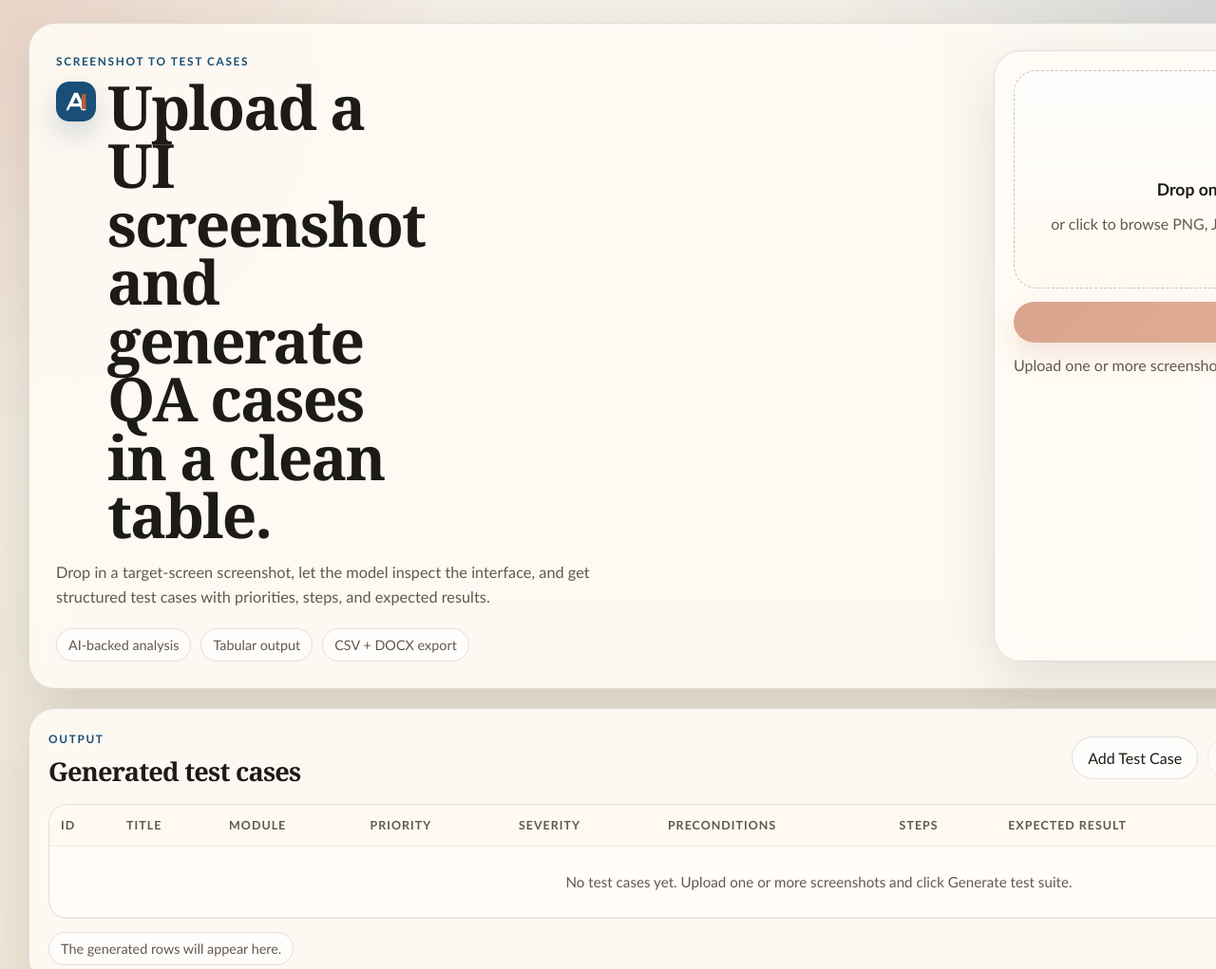
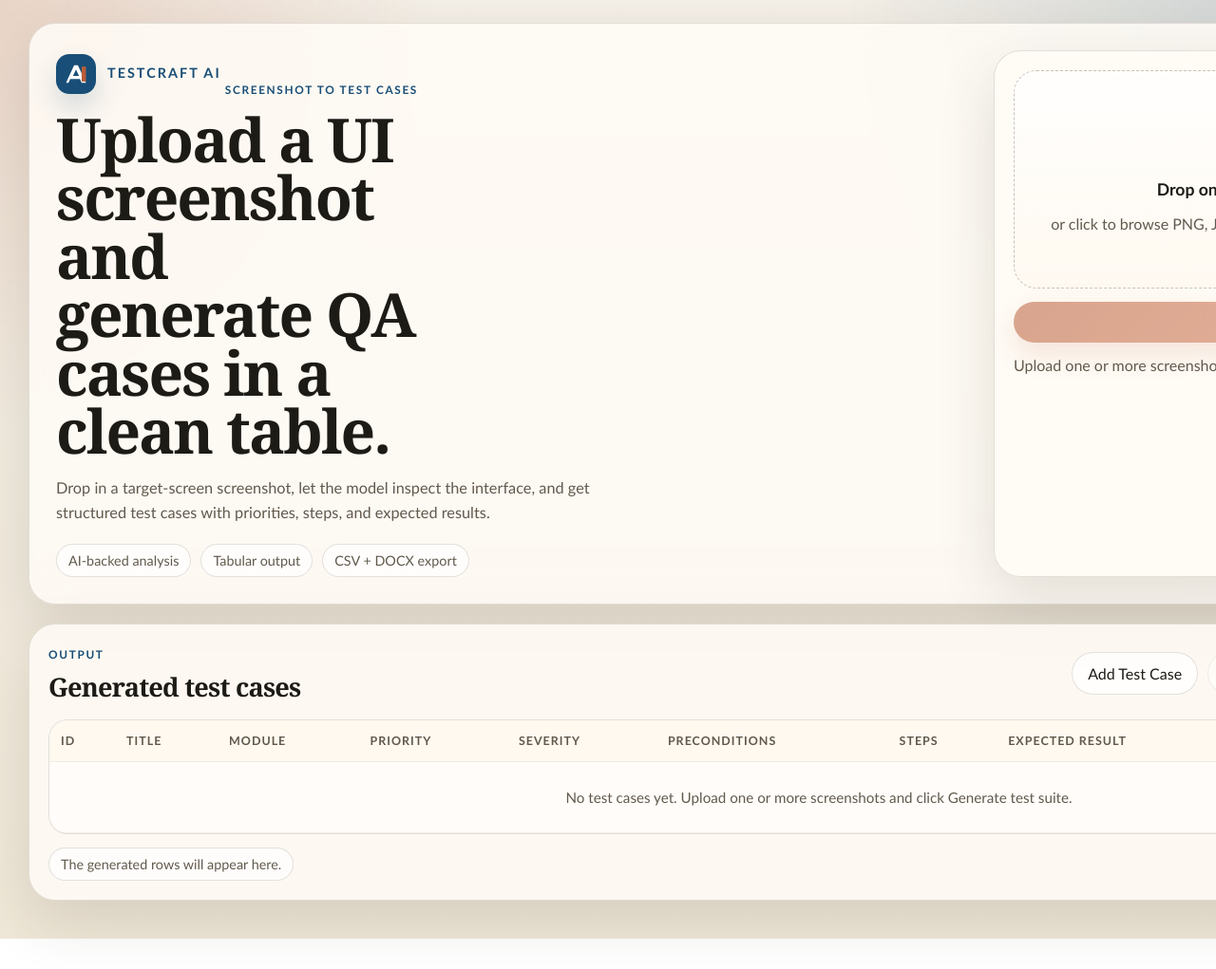
Before and after one commit to abhimehendale/TestCraft-AI, a website: page public/index.html in a window 1280 px wide. Shown: the top 1021 px of the page at 95% size. After the commit the page ends 989 px from the top, so only its background shows below. Drawn offline with Linux system fonts and the light colour scheme.

Commit message:
added logo and some notification clean up

```diff
--- a/public/index.html
+++ b/public/index.html
@@ -14,9 +14,12 @@
     <main class="page-shell">
       <section class="hero-card">
         <div class="hero-copy">
+          <div class="brand-lockup" aria-label="TestCraft AI">
+            <span class="title-mark" aria-hidden="true"></span>
+            <span class="brand-name">TestCraft AI</span>
+          </div>
           <span class="eyebrow">Screenshot to test cases</span>
           <h1>
-            <span class="title-mark" aria-hidden="true"></span>
             Upload a UI screenshot and generate QA cases in a clean table.
           </h1>
           <p>
--- a/public/styles.css
+++ b/public/styles.css
@@ -69,14 +69,25 @@ input {
   letter-spacing: -0.03em;
 }
 
+.brand-lockup {
+  display: inline-flex;
+  align-items: center;
+  gap: 12px;
+}
+
+.brand-name {
+  font-size: 0.9rem;
+  font-weight: 800;
+  letter-spacing: 0.14em;
+  text-transform: uppercase;
+  color: var(--accent-2);
+}
+
 .hero-copy h1 {
   font-size: clamp(2.4rem, 5vw, 4.7rem);
   line-height: 0.96;
   max-width: 11ch;
-  margin-top: 10px;
-  display: flex;
-  align-items: flex-start;
-  gap: 12px;
+  margin-top: 14px;
 }
 
 .hero-copy p {
```
